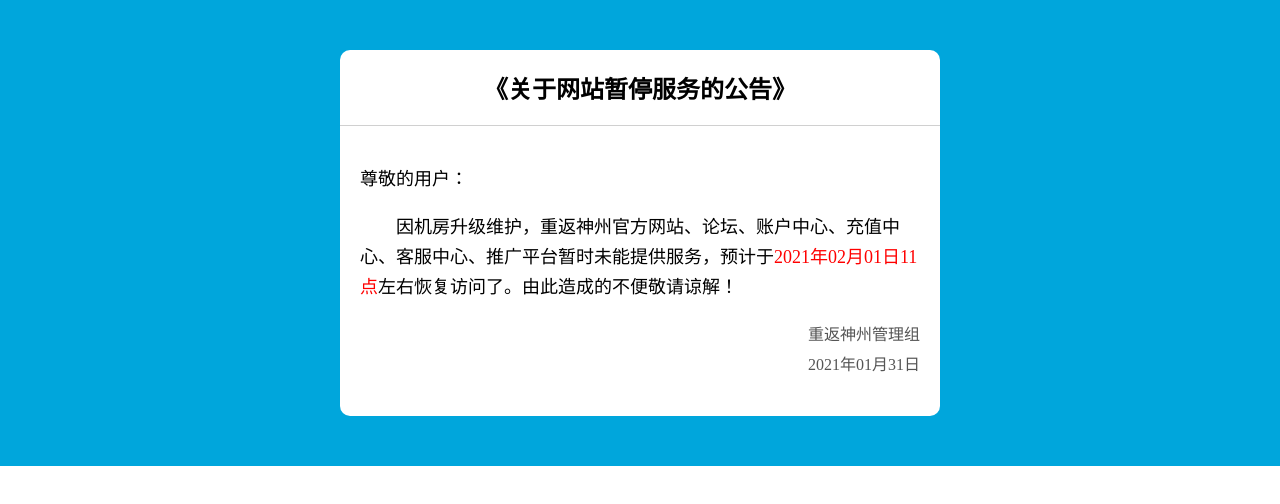
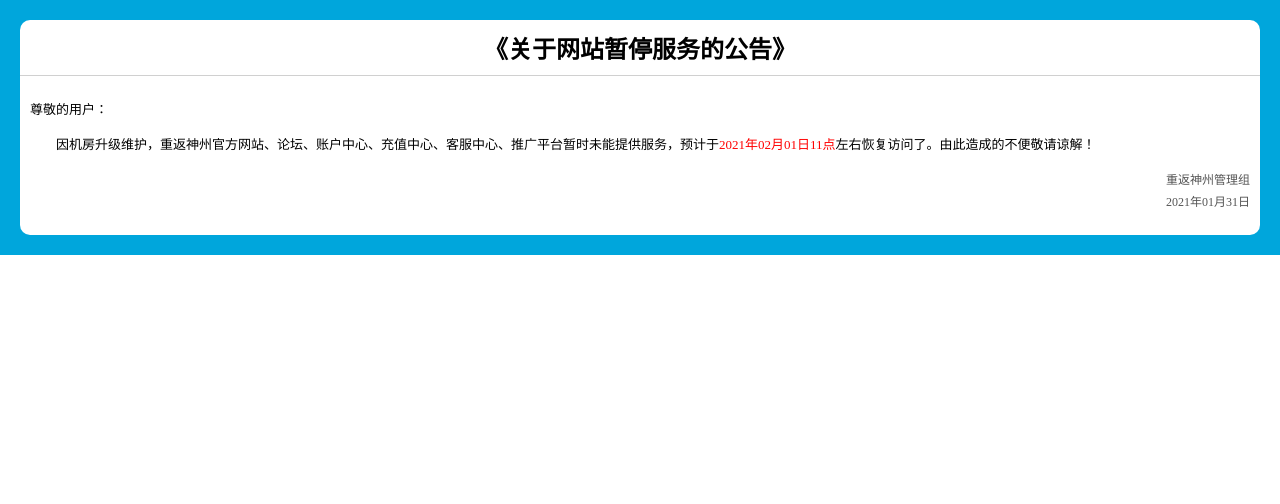
Before and after one commit to scriptcn/sz, a plain HTML site: page client/news.html in a window 1280 px wide. Drawn offline with Linux system fonts and the light colour scheme.

Commit message:
Update news.html

```diff
--- a/client/news.html
+++ b/client/news.html
@@ -6,16 +6,16 @@
 <style type="text/css">
 html, body {padding: 0;margin: 0;height:100%;}
 .br{border-radius: 10px;-webkit-border-radius: 10px;-moz-border-radius: 10px;}
-.notice{width: 600px;background-color: white;margin:0 auto;font-family: 微软雅黑,serif;}
-.notice .title{text-align: center;font-weight: bold;font-size: 24px;padding: 20px 0; border-bottom: 1px solid #d0d0d0;}
-.notice .content{font-size: 18px;line-height: 30px;text-align: left;padding: 20px 20px;}
-.notice .content p.indent{text-indent: 36px;}
-.notice .content p.foot{text-align: right;font-size:16px;color:#555;}
+.notice{width: 100%;background-color: white;margin:0 auto;font-family: 微软雅黑,serif;}
+.notice .title{text-align: center;font-weight: bold;font-size: 24px;padding: 10px 0; border-bottom: 1px solid #d0d0d0;}
+.notice .content{font-size: 13px;line-height: 22px;text-align: left;padding: 10px 10px;}
+.notice .content p.indent{text-indent: 26px;}
+.notice .content p.foot{text-align: right;font-size:12px;color:#555;}
 .notice label {color:red;}
 </style>
 </head>
 <body>
-<div style="padding:50px;background-color: #00A6DC;text-align: center;">
+<div style="padding:20px;background-color: #00A6DC;text-align: center;">
     <div class="br notice">
         <div class="title">《关于网站暂停服务的公告》</div>
         <div class="content">
```
